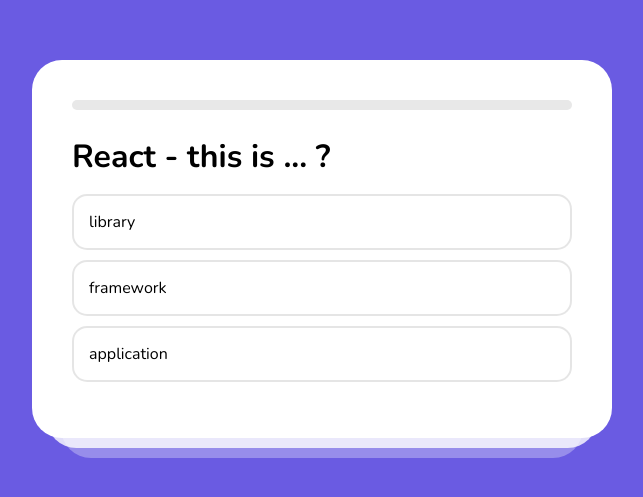
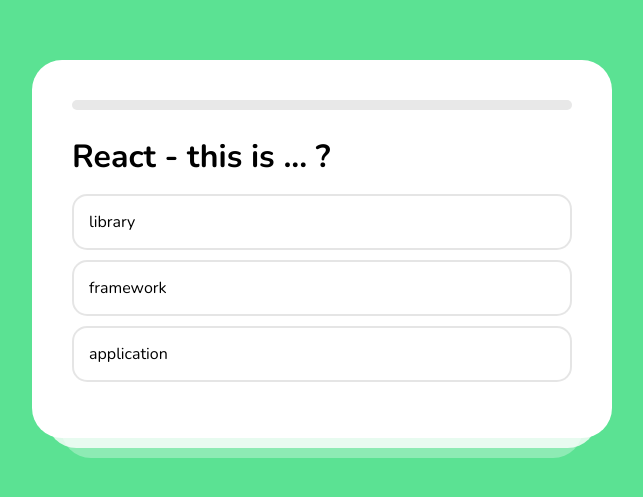
Before and after one commit to IvanBuzduha/quiz, a React (Create React App) app: page / in a window 1280 px wide. Shown: the part 151-648 px from the top of the page, without its empty margins (318-961 px from the left). Built offline with nearby package versions, Linux system fonts and the light colour scheme.

Commit message:
setup gh-pages

```diff
--- a/package.json
+++ b/package.json
@@ -1,6 +1,7 @@
 {
   "name": "quiz",
   "version": "0.1.0",
+  "homepage": "https://IvanBuzduha.github.io/quiz",
   "private": true,
   "dependencies": {
     "@testing-library/jest-dom": "^5.17.0",
--- a/src/index.scss
+++ b/src/index.scss
@@ -5,7 +5,7 @@
   font-family: 'Nunito', sans-serif;
   -webkit-font-smoothing: antialiased;
   -moz-osx-font-smoothing: grayscale;
-  background-color: #6a5be2;
+  background-color: #5be293;
   display: flex;
   align-items: center;
   justify-content: center;
```
